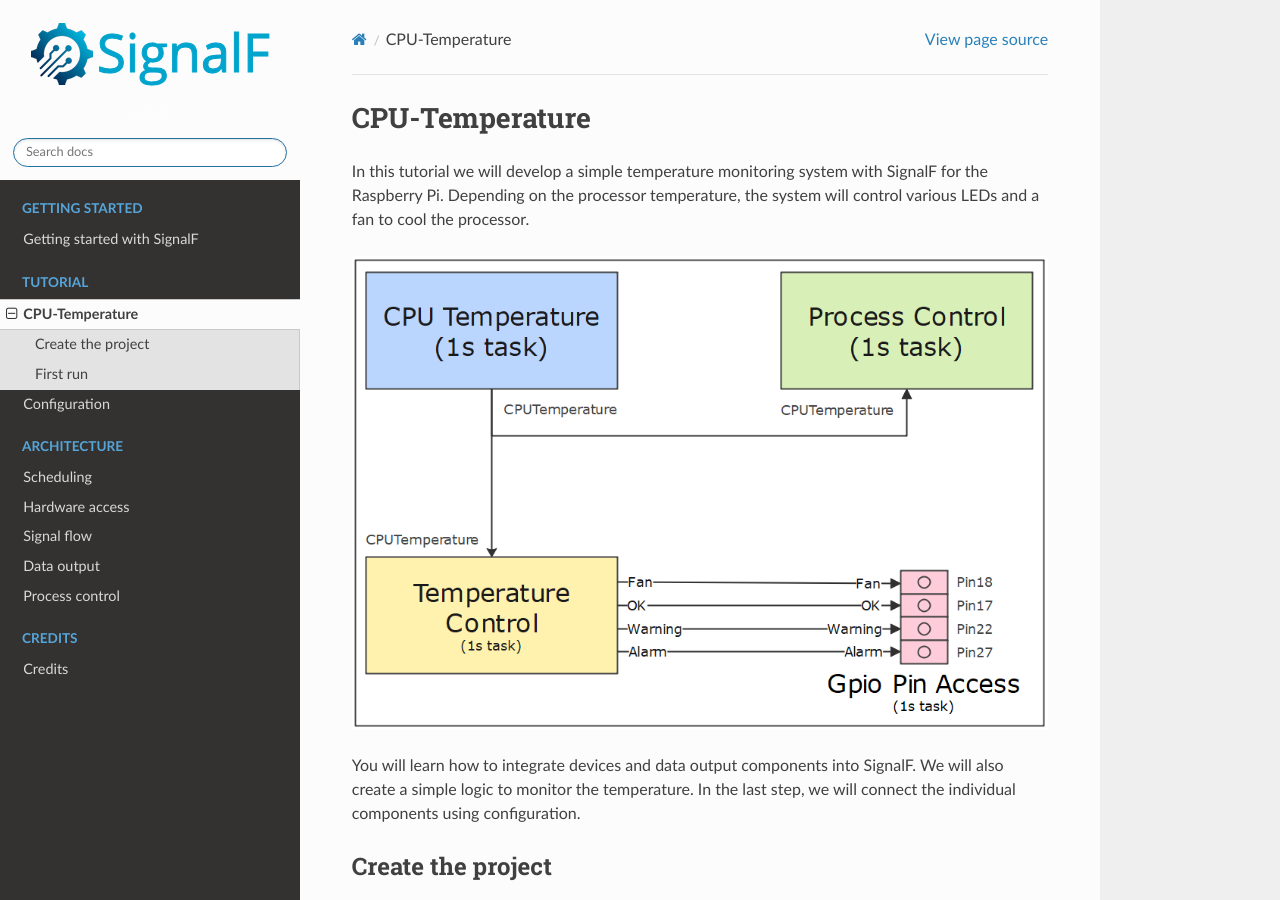
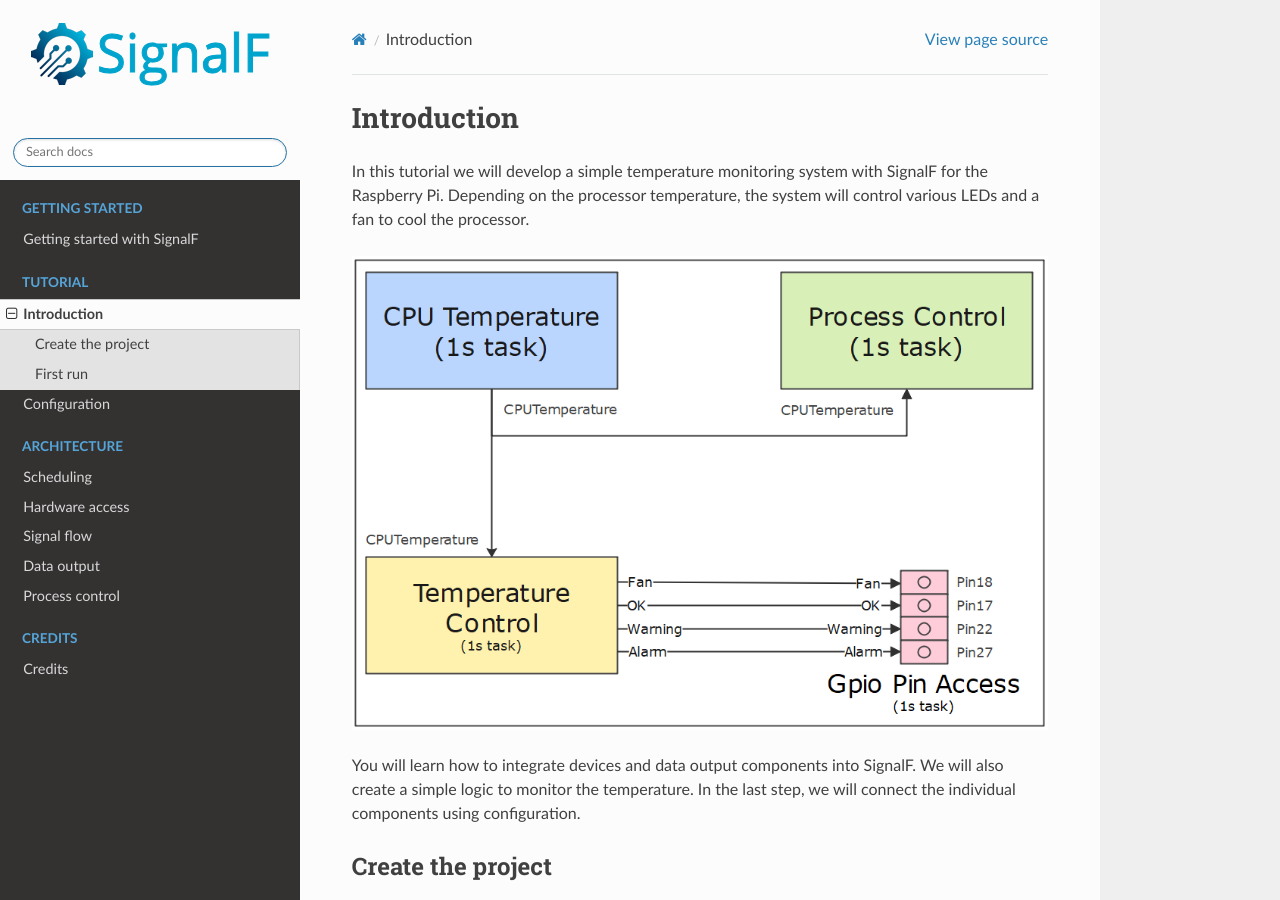
Before and after one commit to SignalF/SignalF.Documentation, a Sphinx documentation site: the page built from docs/source/tutorial/create-project.md, in a window 1280 px wide and 900 px high. Built offline with Sphinx 7.4.7 and the Read the Docs theme 2.0.0, drawn with Linux system fonts in a browser that asks for light colours.

```diff
--- a/docs/source/tutorial/create-project.md
+++ b/docs/source/tutorial/create-project.md
@@ -1,4 +1,4 @@
-# CPU-Temperature
+# Introduction
 
 In this tutorial we will develop a simple temperature monitoring system with SignalF for the Raspberry Pi. Depending on the processor temperature, the system will control various LEDs and a fan to cool the processor.
 
```
